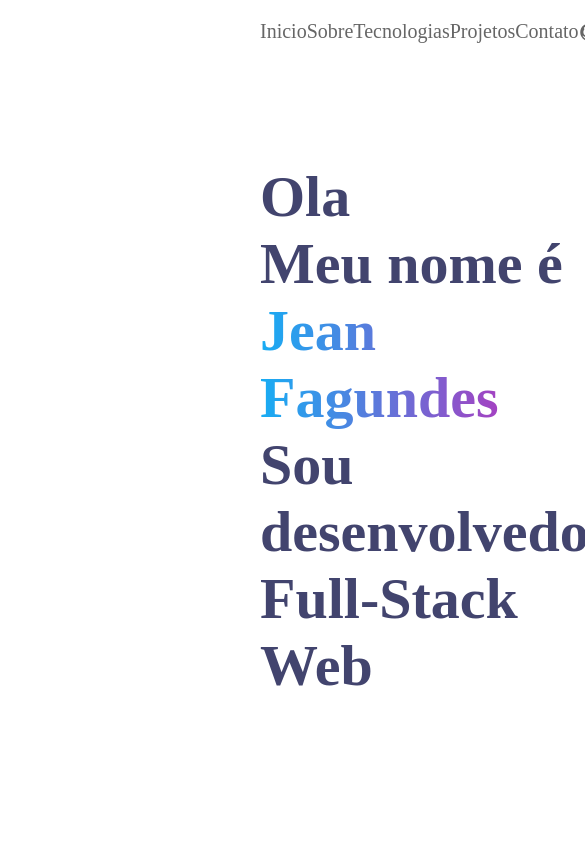
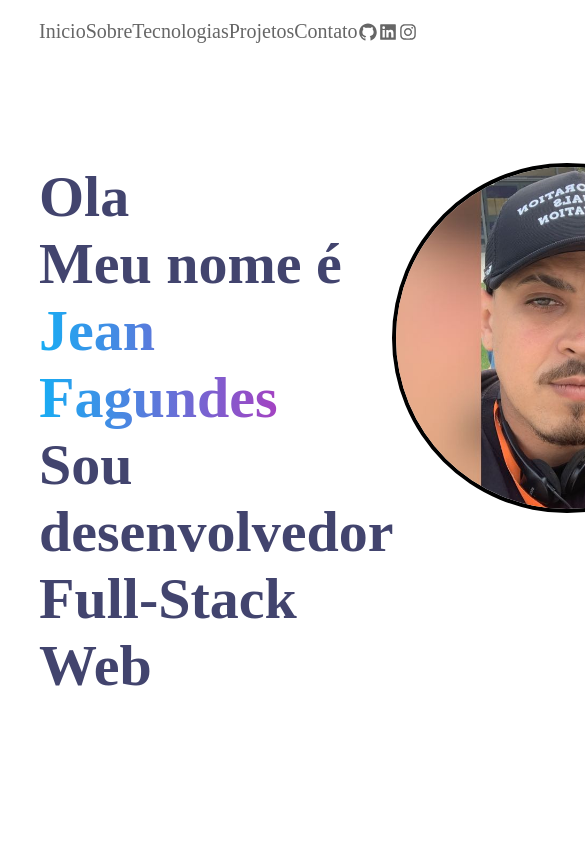
Before and after one commit to JeanFagundes/Portfolio, a React (Create React App) app: page / in a window 390 px wide. Shown: the top 844 px of the page, 585 px wide, since content can reach past the window. Built offline with nearby package versions, Linux system fonts and the light colour scheme.

Commit message:
Adicionado padding responsivo

```diff
--- a/src/index.css
+++ b/src/index.css
@@ -3,7 +3,7 @@ body {
     font-family: Poppins;
     -webkit-font-smoothing: antialiased;
     -moz-osx-font-smoothing: grayscale;
-    padding: 20px 260px 0px 260px;
+    padding: 20px 10% 0px 10%;
 }
 
 * {
```
